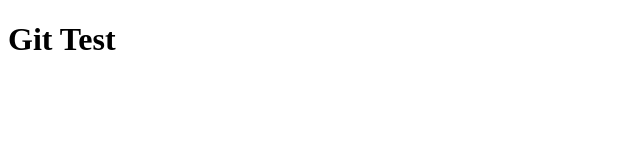
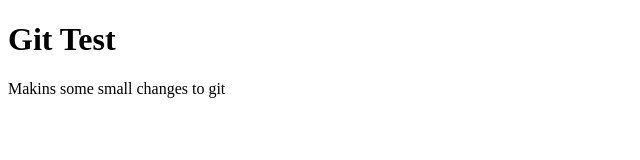
Before and after one commit to NaviTech11/git-test, a plain HTML site: page index.html in a window 1280 px wide. Shown: the whole page, without its empty margins (0-640 px from the left). Drawn offline with Linux system fonts and the light colour scheme.

Commit message:
Second commit

```diff
--- a/index.html
+++ b/index.html
@@ -7,5 +7,6 @@
 </head>
 <body>
     <h1>Git Test</h1>
+    <p>Makins some small changes to git</p>
 </body>
 </html>
```
